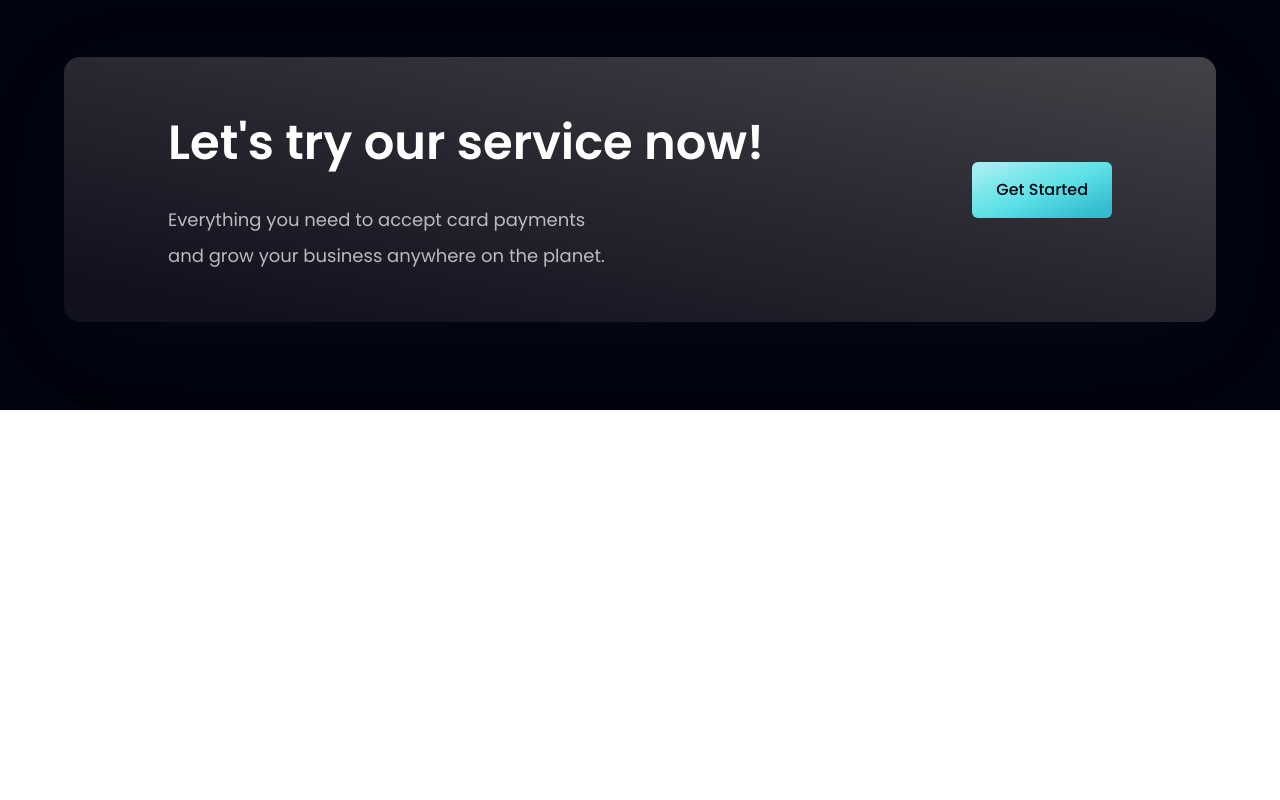
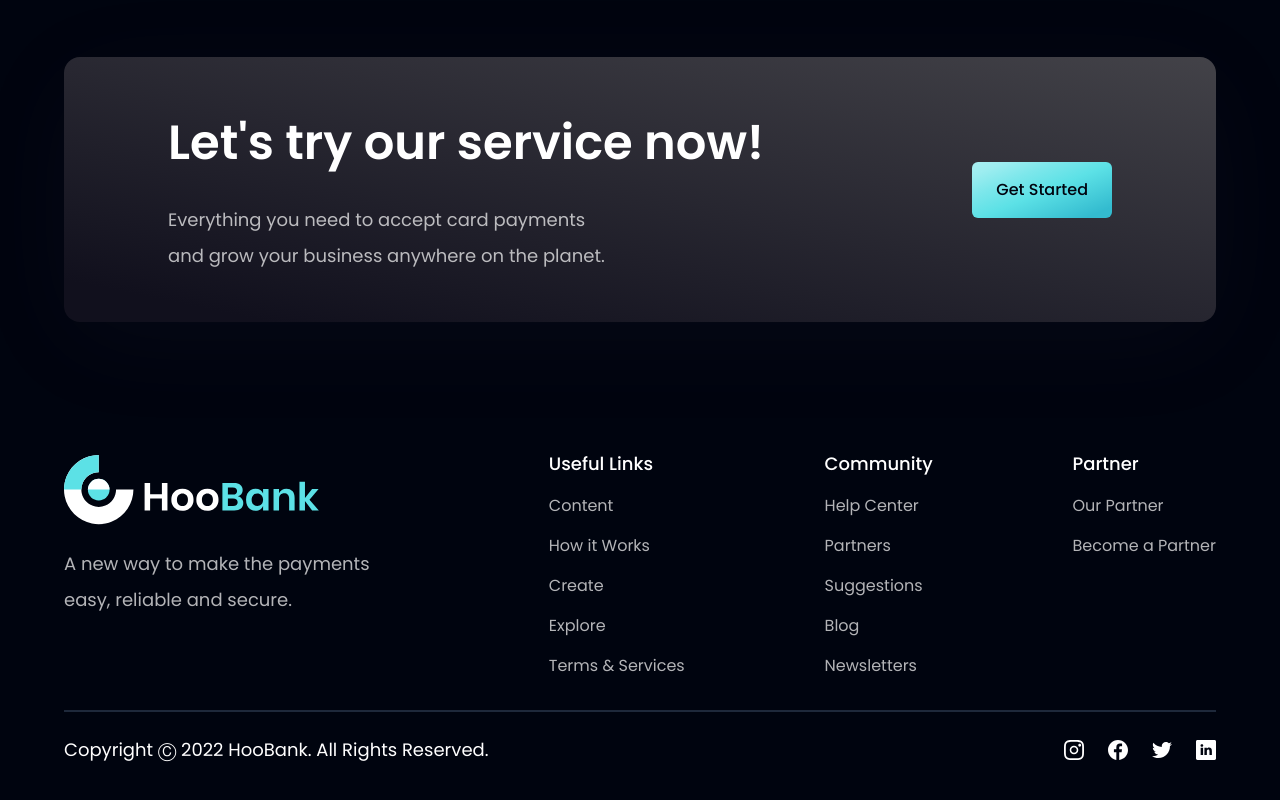
Before and after one commit to dtran813/bank-website, a React (Vite) app: page / in a window 1280 px wide. Shown: the part 4049-4849 px from the top of the page. Before the commit the page ends 4459 px from the top, so only its background shows below. Built offline with nearby package versions, Linux system fonts and the light colour scheme; the HTML template or start-up script is replaced by a standard one.

Commit message:
Add Footer component and finish

```diff
--- a/src/components/Footer.jsx
+++ b/src/components/Footer.jsx
@@ -1,7 +1,67 @@
 import React from 'react';
+import styles from '../style';
+import { logo } from '../assets';
+import { socialMedia, footerLinks } from '../constants';
 
-const Footer = () => {
-  return <div>Footer</div>;
-};
+const Footer = () => (
+  <section
+    id="footer"
+    className={`${styles.flexCenter} ${styles.paddingY} flex-col`}
+  >
+    <div className={`w-full ${styles.flexStart} sm:flex-row flex-col mb-8`}>
+      <div className="flex-1 flex flex-col justify-start mr-10">
+        <img src={logo} alt="HooBank" className="w-64 h-20 object-contain" />
+        <p className={`${styles.paragraph} mt-4 max-w-xs`}>
+          A new way to make the payments easy, reliable and secure.
+        </p>
+      </div>
+
+      <div className="w-full flex-[1.5] flex flex-row flex-wrap justify-between md:mt-0 mt-10">
+        {footerLinks.map(footerLink => (
+          <div
+            key={footerLink.id}
+            className="flex flex-col sm:my-0 my-4 min-w-min"
+          >
+            <p className="font-medium text-lg leading-7 text-white">
+              {footerLink.title}
+            </p>
+            <ul className="list-none mt-4">
+              {footerLink.links.map((link, index) => (
+                <li
+                  key={link.name}
+                  className={`font-normal text-base leading-6 text-dimWhite hover:text-secondary cursor-pointer ${
+                    index !== footerLink.links.length - 1 ? 'mb-4' : 'mb-0'
+                  }`}
+                >
+                  {link.name}
+                </li>
+              ))}
+            </ul>
+          </div>
+        ))}
+      </div>
+    </div>
+
+    <div className="w-full flex justify-between items-center sm:flex-row flex-col pt-6 border-t-2 border-t-slate-800">
+      <p className="font-normal text-center text-lg leading-7 text-white">
+        Copyright Ⓒ 2022 HooBank. All Rights Reserved.
+      </p>
+
+      <div className="flex flex-row md:mt-0 mt-6">
+        {socialMedia.map((social, index) => (
+          <img
+            key={social.id}
+            src={social.icon}
+            alt={social.id}
+            className={`w-5 h-5 object-contain cursor-pointer ${
+              index !== socialMedia.length - 1 ? 'mr-6' : 'mr-0'
+            }`}
+            onClick={() => window.open(social.link)}
+          />
+        ))}
+      </div>
+    </div>
+  </section>
+);
 
 export default Footer;
```
